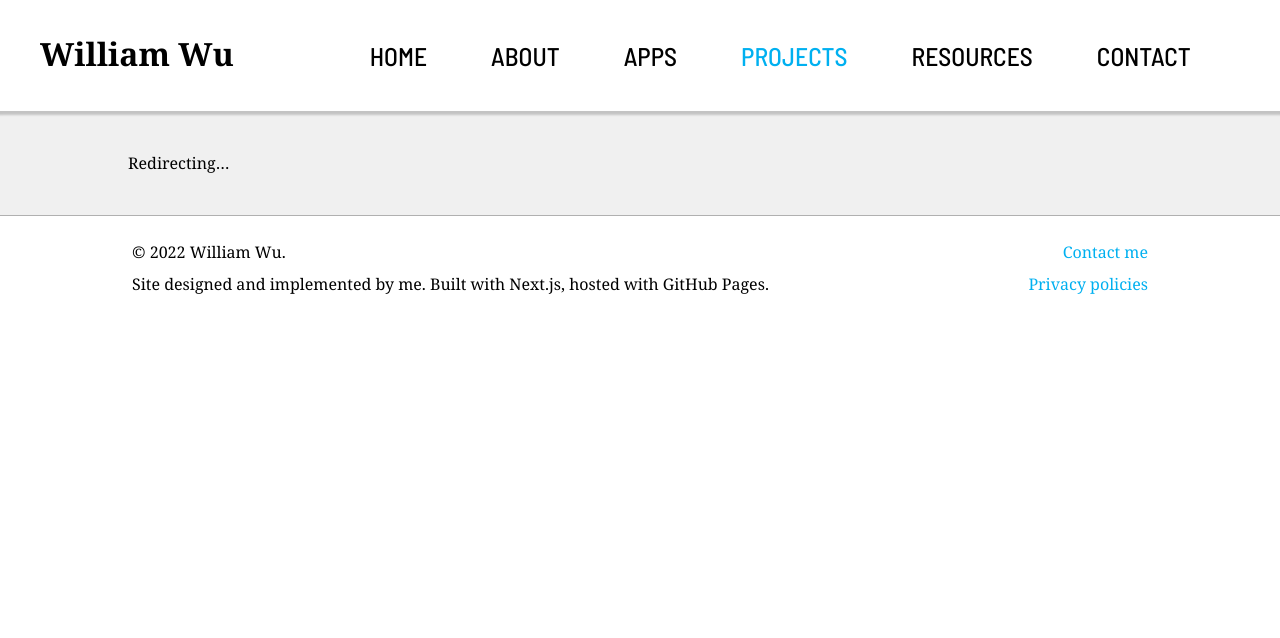
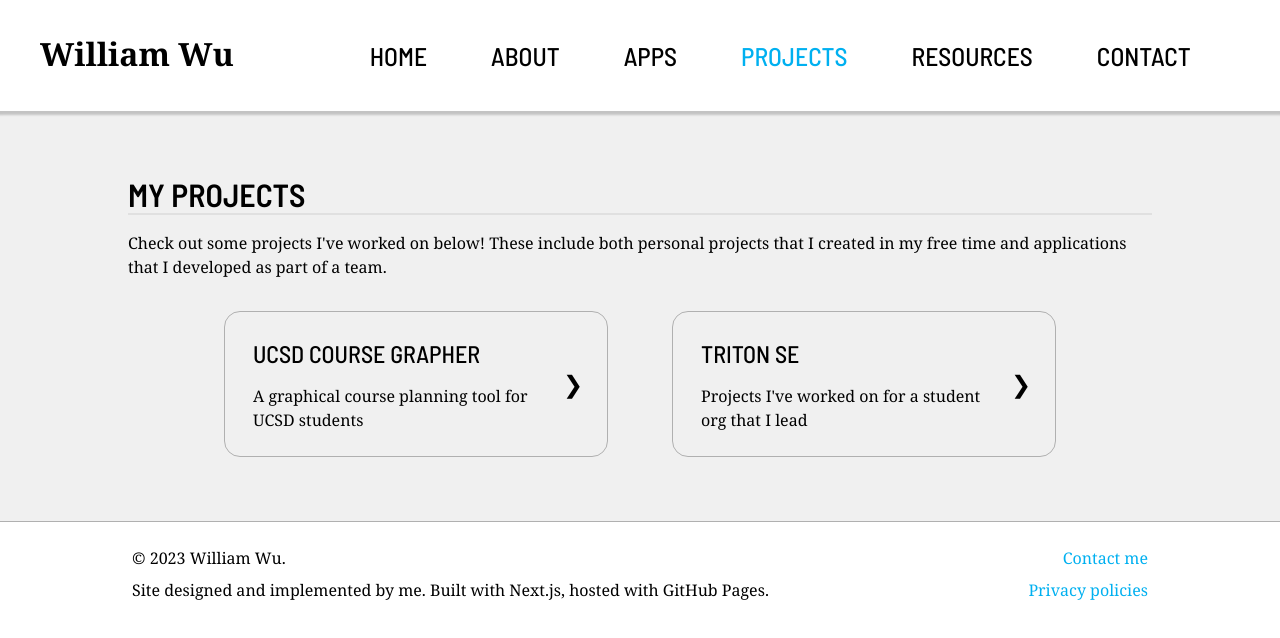
Before and after one commit to wllmwu/wllmwu.github.io, a Next.js app: page /projects in a window 1280 px wide. Before the commit this address had no page. Shown: the top 638 px of the page. Built offline with nearby package versions, Linux system fonts and the light colour scheme.

Commit message:
Update projects and home pages, update copyright year in footer

```diff
--- a/components/Footer.tsx
+++ b/components/Footer.tsx
@@ -7,7 +7,7 @@ function Footer() {
     <div className={styles.footer}>
       <div className={styles.footerContent}>
         <div>
-          <p>{"\u00a9"} 2022 William Wu.</p>
+          <p>{"\u00a9"} 2023 William Wu.</p>
           <p>Site designed and implemented by me. Built with Next.js, hosted with GitHub Pages.</p>
         </div>
         <div className={styles.rightAlign}>
--- a/pages/projects/index.mdx
+++ b/pages/projects/index.mdx
@@ -2,6 +2,21 @@
 title: Projects
 ---
 
-import { PageRedirect } from "#components";
+import { Card, CardList } from "#components";
 
-<PageRedirect destination="/projects/tse" />
+## My projects
+
+Check out some projects I've worked on below! These include both personal projects that I created in my free time and applications that I developed as part of a team.
+
+<CardList numColumns={2}>
+  <Card
+    title="UCSD Course Grapher"
+    subtitle="A graphical course planning tool for UCSD students"
+    linkPath="/projects/course-grapher"
+  />
+  <Card
+    title="Triton SE"
+    subtitle="Projects I've worked on for a student org that I lead"
+    linkPath="/projects/tse"
+  />
+</CardList>
```
Also changed, not shown: pages/index.mdx (+6 -1 lines).
